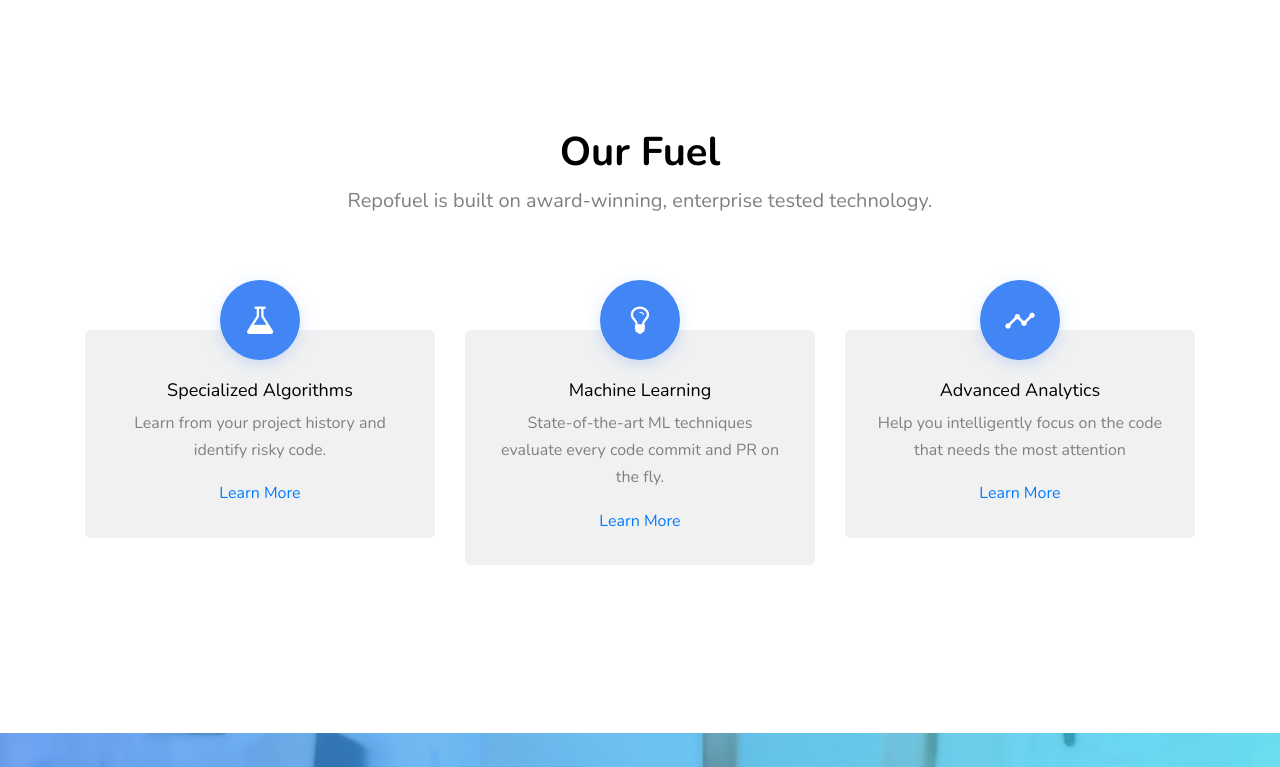
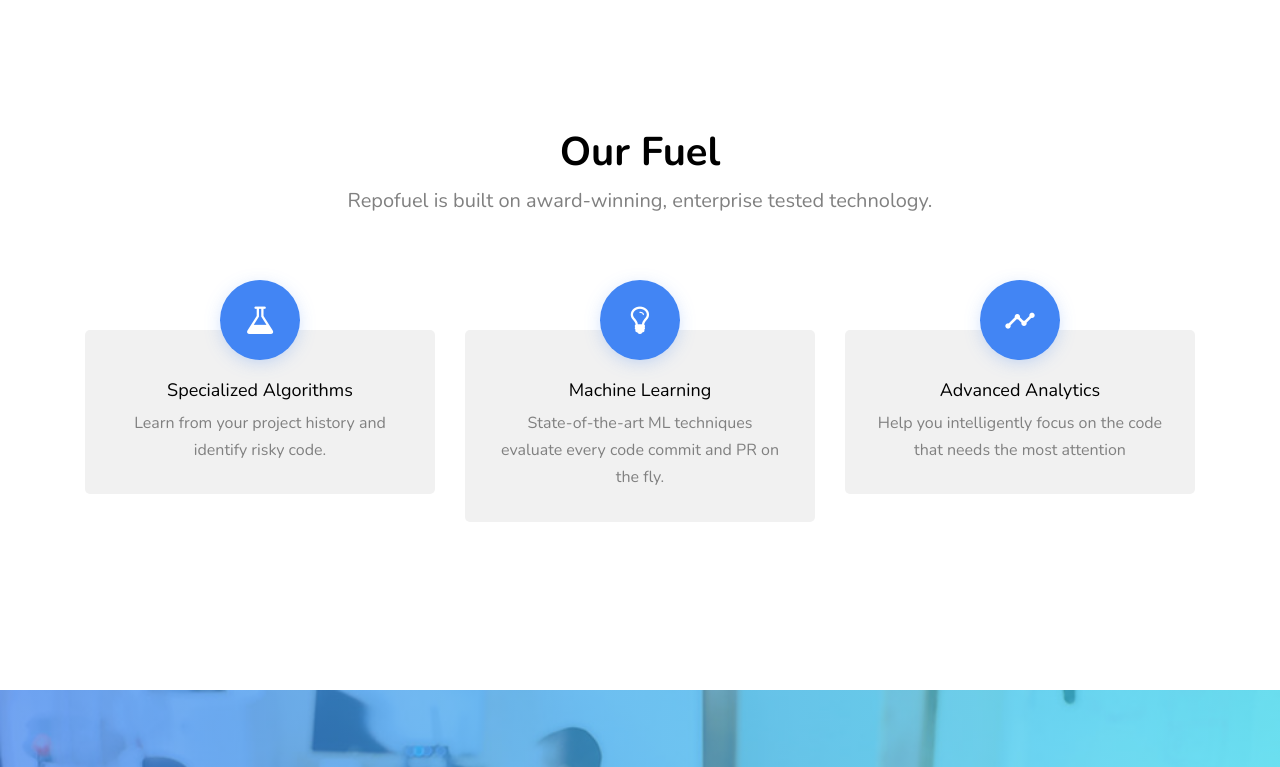
Before and after one commit to repofuel/repofuel.github.io, a plain HTML site: page index.html in a window 1280 px wide. Shown: the part 2220-2987 px from the top of the page. Drawn offline with nearby package versions, Linux system fonts and the light colour scheme; files whose address does not match are found by name.

Commit message:
remove the learn more dead links

```diff
--- a/index.html
+++ b/index.html
@@ -199,7 +199,7 @@
               <div>
                 <h3>Specialized Algorithms</h3>
                 <p>Learn from your project history and identify risky code.</p>
-                <p><a href="#">Learn More</a></p>
+
               </div>
             </div>
 
@@ -213,7 +213,7 @@
               <div>
                 <h3>Machine Learning</h3>
                 <p>State-of-the-art ML techniques evaluate every code commit and PR on the fly.</p>
-                <p><a href="#">Learn More</a></p>
+
               </div>
             </div>
           </div>
@@ -225,7 +225,7 @@
               <div>
                 <h3>Advanced Analytics</h3>
                 <p>Help you intelligently focus on the code that needs the most attention</p>
-                <p><a href="#">Learn More</a></p>
+
               </div>
             </div>
           </div>
@@ -633,7 +633,7 @@
           <div class="col-md-12">
             <p class="mb-0">
             <!-- Link back to Colorlib can't be removed. Template is licensed under CC BY 3.0. -->
-            Copyright &copy;<script>document.write(new Date().getFullYear());</script> All rights reserved
+            Copyright &copy;<script>document.write(new Date().getFullYear());</script> All rights reserved.
             <!--| This template is made with <i class="icon-heart text-danger" aria-hidden="true"></i> in Montreal
             -->
             </p>
```
